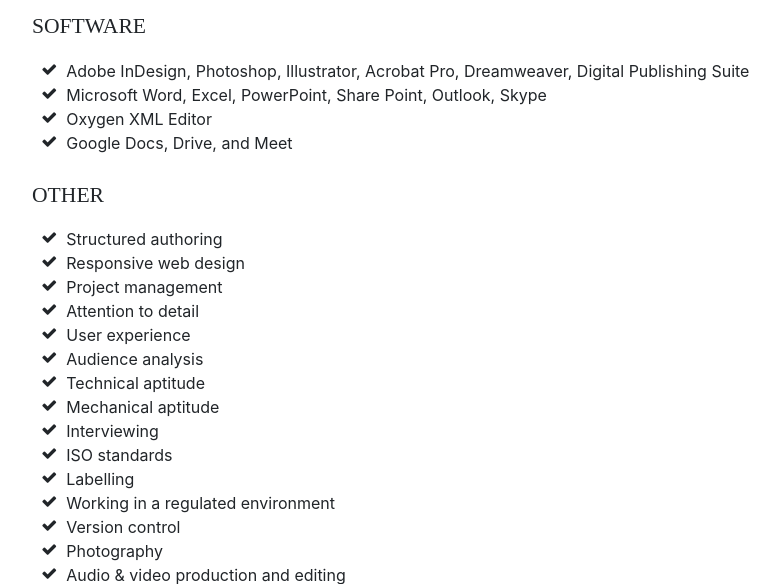
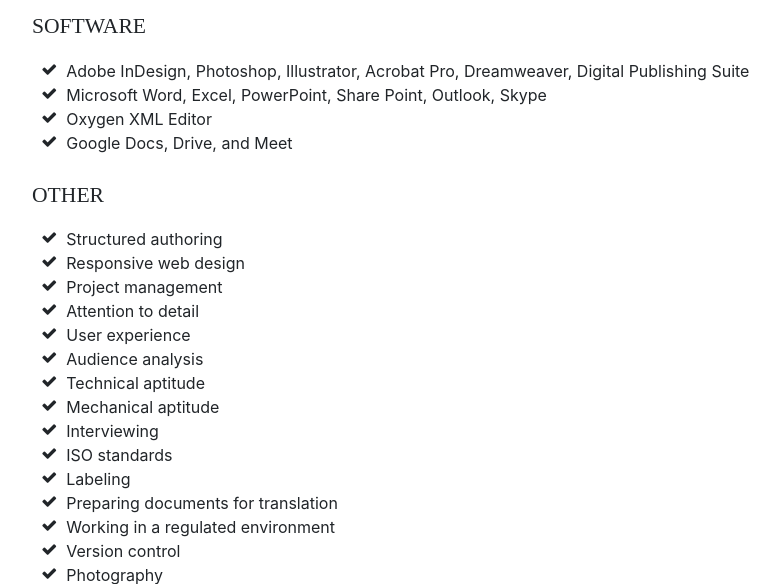
Before and after one commit to mikallok/cv, a website with bundled scripts: page index.html in a window 1280 px wide. Shown: the part 2844-3428 px from the top of the page, without its empty margins (288-1068 px from the left). Built offline with nearby package versions, Linux system fonts and the light colour scheme; a web font is replaced by a local one.

Commit message:
Update index.html

```diff
--- a/index.html
+++ b/index.html
@@ -104,7 +104,7 @@
               <p>Telling stories that explore Minnesota's wild treasures and encourage the careful use and enjoyment of the state's natural resources. I'm part of a team that is dedicated to providing accurate and compelling information for both print and the web.</p>
             </div>
             <div class="resume-date text-md-right">
-              <span class="text-primary">Jan. 2008&ndash;Present</span>
+              <span class="text-primary">Jan. 2008&ndash;Mar. 2018</span>
             </div>
           </div>
 
@@ -250,7 +250,10 @@
                     ISO standards</li>
                     <li>
                   <i class="fa-li fa fa-check"></i>
-                      Labelling</li>
+                      Labeling</li>
+            <li>
+                  <i class="fa-li fa fa-check"></i>
+                      Preparing documents for translation</li>
                       <li>
                     <i class="fa-li fa fa-check"></i>
                         Working in a regulated environment</li>
```
